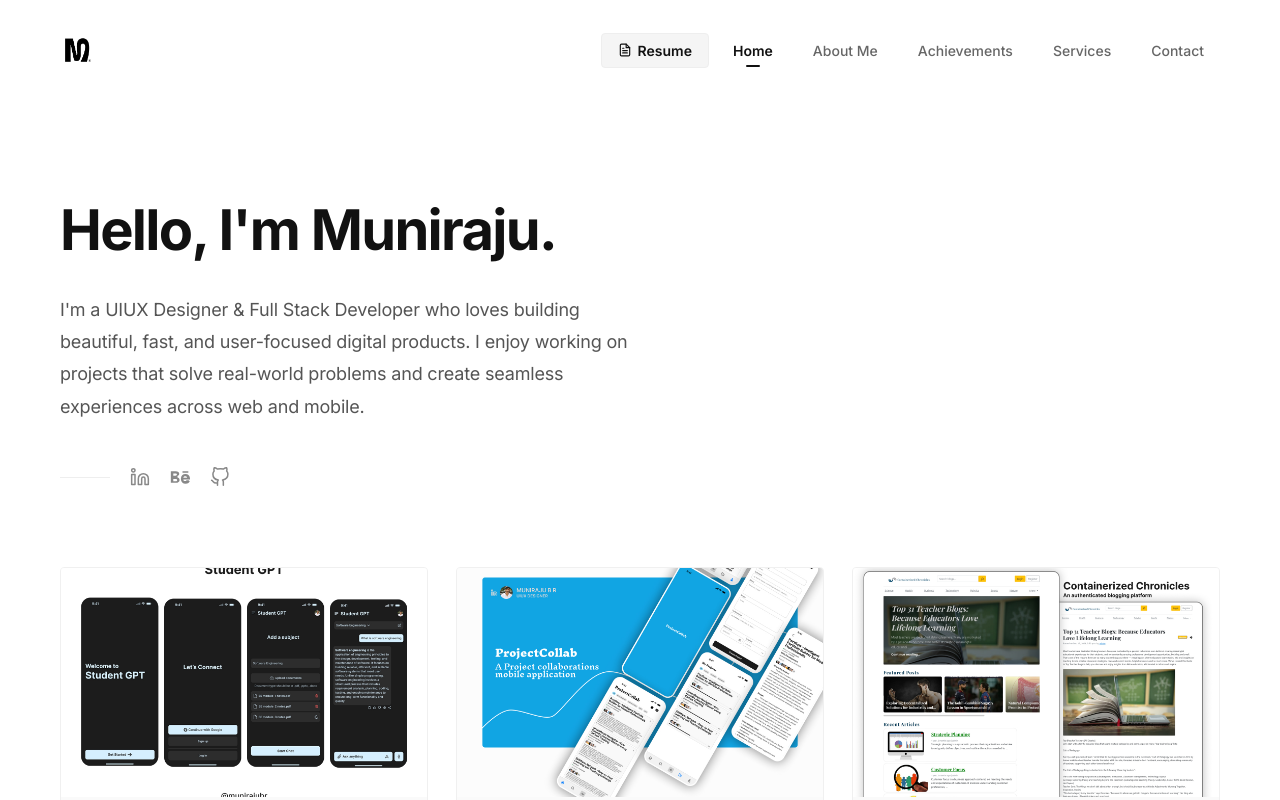
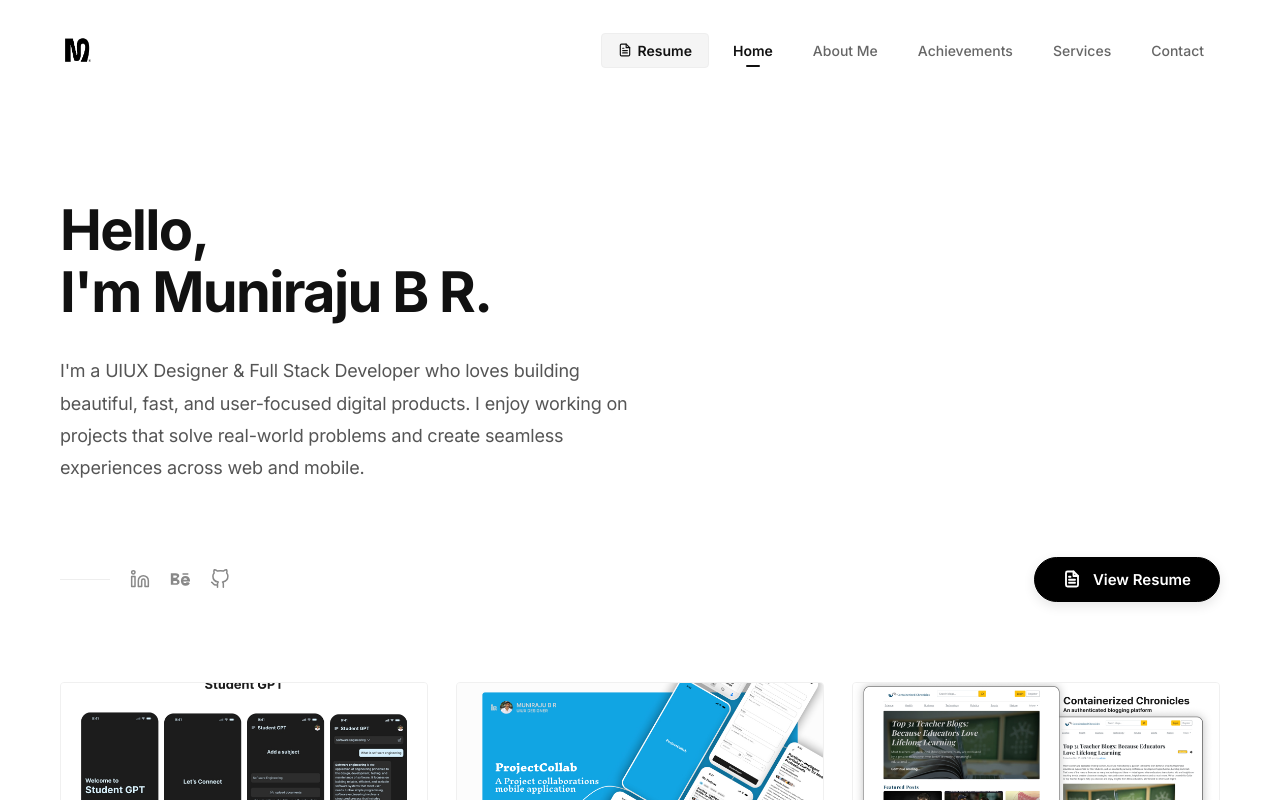
Before and after one commit to munirajubr/Portfolio, a React (Vite) app: page / in a window 1280 px wide. Shown: the top 800 px of the page. Built offline with nearby package versions, Linux system fonts and the light colour scheme.

Commit message:
experience description update

```diff
--- a/src/index.css
+++ b/src/index.css
@@ -315,12 +315,50 @@ body {
   margin: 0;
 }
 
+.hero-cta-row {
+  display: flex;
+  align-items: center;
+  justify-content: space-between;
+  width: 100%;
+  margin-top: 40px;
+}
+
+.hero-resume-btn.stylish {
+  display: inline-flex;
+  align-items: center;
+  gap: 12px;
+  padding: 12px 28px;
+  background: var(--black);
+  color: var(--white);
+  border-radius: 100px;
+  font-size: 15px;
+  font-weight: 600;
+  cursor: pointer;
+  transition: all 0.4s cubic-bezier(0.2, 0, 0.2, 1);
+  border: 1px solid var(--black);
+  box-shadow: 0 4px 12px rgba(0,0,0,0.1);
+}
+
+.hero-resume-btn.stylish:hover {
+  background: var(--white);
+  color: var(--black);
+  transform: translateY(-3px);
+  box-shadow: 0 12px 30px rgba(0,0,0,0.15);
+}
+
+.hero-resume-btn.stylish svg {
+  transition: transform 0.4s ease;
+}
+
+.hero-resume-btn.stylish:hover svg {
+  transform: translateY(-2px);
+}
+
 /* ── SOCIALS (Home) ── */
 .social-row {
   display: flex;
   align-items: center;
   gap: 20px;
-  margin-top: 12px;
 }
 
 .social-divider {
--- a/src/pages/AboutMe.jsx
+++ b/src/pages/AboutMe.jsx
@@ -39,10 +39,10 @@ export default function AboutMe() {
                   <span className="stat-value">{calculateTotalExperienceCount(ExperienceItems)}+</span>
                   <span className="stat-label">Years Exp</span>
                 </div>
-                <div className="stat-item">
+                {/* <div className="stat-item">
                   <span className="stat-value">{getProjectsCount()}+</span>
                   <span className="stat-label">Projects</span>
-                </div>
+                </div> */}
               </div>
             </div>
 
--- a/src/pages/Home.jsx
+++ b/src/pages/Home.jsx
@@ -2,6 +2,7 @@ import Navbar from '../components/Navbar'
 import Footer from '../components/Footer'
 import { assets, projectsData } from '../utils/projectsData'
 import { socialLinks } from '../utils/socialLinks'
+import { navItems } from '../utils/navItems'
 
 export default function Home() {
   const handleNavigation = (href) => {
@@ -16,13 +17,14 @@ export default function Home() {
       <section className="hero">
         <div className="hero-inner">
           <h1 className="hero-title reveal delay-1">
-            Hello, I'm Muniraju.
+            Hello, <br />I'm Muniraju B R.
           </h1>
           <p className="hero-bio reveal delay-2">
             I'm a UIUX Designer & Full Stack Developer who loves building beautiful, fast, and user-focused digital products. I enjoy working on projects that solve real-world problems and create seamless experiences across web and mobile.
           </p>
 
-          <div className="social-row reveal delay-3">
+          <div className="hero-cta-row reveal delay-3">
+            <div className="social-row">
               <div className="social-divider" />
               {socialLinks.map(({ label, Icon, href }) => (
                 <div
@@ -35,6 +37,21 @@ export default function Home() {
                   <Icon />
                 </div>
               ))}
+            </div>
+
+            <div
+              className="hero-resume-btn stylish"
+              onClick={() => handleNavigation(navItems.find(n => n.label === 'Resume')?.link)}
+            >
+              <svg width="18" height="18" viewBox="0 0 24 24" fill="none" stroke="currentColor" strokeWidth="2.5" strokeLinecap="round" strokeLinejoin="round">
+                <path d="M14 2H6a2 2 0 0 0-2 2v16a2 2 0 0 0 2 2h12a2 2 0 0 0 2-2V8z"></path>
+                <polyline points="14 2 14 8 20 8"></polyline>
+                <line x1="16" y1="13" x2="8" y2="13"></line>
+                <line x1="16" y1="17" x2="8" y2="17"></line>
+                <polyline points="10 9 9 9 8 9"></polyline>
+              </svg>
+              View Resume
+            </div>
           </div>
         </div>
       </section>
--- a/src/responsive.css
+++ b/src/responsive.css
@@ -22,7 +22,6 @@
   /* Hero */
   .hero-headline        { font-size: 32px !important; }
   .hero-subtitle        { font-size: 18px !important; }
-  .hero-resume-btn      { font-size: 18px !important; padding: 10px 22px !important; }
 
   /* Page / section titles */
   .page-title           { font-size: 26px !important; }
@@ -62,11 +61,6 @@
   .case-content-text    { font-size: 18px !important; }
   .vision-label         { font-size: 18px !important; }
   /* ── Buttons (tablet) ── */
-  .hero-resume-btn,
-  .about-resume-btn {
-    font-size: 16px !important;
-    padding: 10px 20px !important;
-  }
   .case-explore-btn {
     font-size: 15px !important;
     padding: 10px 18px !important;
@@ -84,7 +78,6 @@
   /* Hero */
   .hero-headline        { font-size: 22px !important; line-height: 1.25 !important; }
   .hero-subtitle        { font-size: 18px !important; }
-  .hero-resume-btn      { font-size: 14px !important; padding: 8px 16px !important; }
 
   /* Stats numbers in hero / about */
   .hero-stats-row span[style*="font-size: 32"],
@@ -103,10 +96,6 @@
   .skill-card-label p   { font-size: 18px !important; }
   .skill-card-text      { font-size: 14px !important; }
 
-  /* About bio paragraph */
-  .about-resume-btn     { font-size: 14px !important; padding: 8px 16px !important; }
-
-  /* Contact */
   .contact-email-text   { font-size: 15px !important; word-break: break-all; }
   .contact-phone-text   { font-size: 18px !important; }
 
@@ -117,11 +106,6 @@
   .case-content-text    { font-size: 14px !important; }
   .vision-label         { font-size: 14px !important; }
   /* ── Buttons (mobile) ── */
-  .hero-resume-btn,
-  .about-resume-btn {
-    font-size: 13px !important;
-    padding: 8px 14px !important;
-  }
   .case-explore-btn {
     font-size: 13px !important;
     padding: 7px 12px !important;
@@ -293,6 +277,13 @@
     flex-direction: column !important;
     align-items: flex-start !important;
   }
+  .hero-cta-row {
+    flex-direction: column;
+    align-items: flex-start;
+    gap: 28px;
+    margin-top: 24px;
+  }
+
   .hero-headline {
     font-size: 28px !important;
   }
--- a/src/utils/ExperienceItems.js
+++ b/src/utils/ExperienceItems.js
@@ -34,12 +34,10 @@ export const ExperienceItems = [
       },
     ],
     description: [
-      "Design UI/UX for web applications and Chrome extensions",
-      "Create wireframes, user flows, and interactive prototypes",
-      "Convert product requirements into user-friendly designs",
-      "Collaborate with product managers and developers",
-      "Improve usability, accessibility, and overall user experience",
-      "Conduct basic user research and iterate designs based on feedback",
+      "Designed end-to-end UI/UX for a Job Form Automator platform, delivering intuitive and role-specific dashboards for both candidate and recruiter personas across web and mobile",
+      "Produced comprehensive design deliverables including wireframes, user flows, journey maps, and high-fidelity interactive prototypes using Figma",
+      "Ensured WCAG 2.1 AA accessibility compliance and responsive design across breakpoints, improving inclusivity and cross-device usability",
+      "Partnered with product managers and frontend developers to validate design feasibility, streamline handoff, and maintain design-development consistency",
     ],
   },
   {
```
Lines whose indentation alone changed are shown as unchanged.
